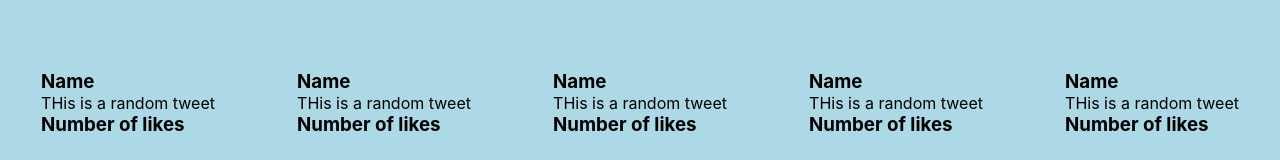
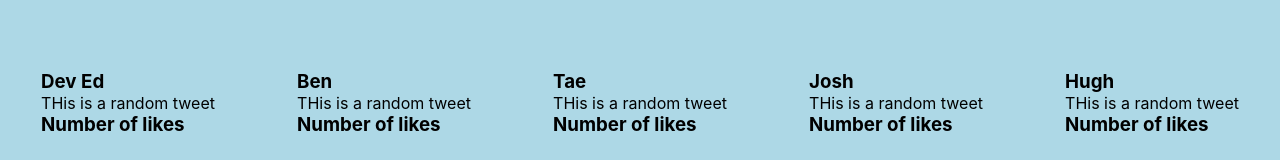
Before and after one commit to quantum93/projectreact, a React (Create React App) app: page / in a window 1280 px wide. Shown: the part 297-457 px from the top of the page. Built offline with nearby package versions, Linux system fonts and the light colour scheme.

Commit message:
It shows how to use props

```diff
--- a/src/App.js
+++ b/src/App.js
@@ -6,11 +6,11 @@ function App() {
 
   return(
     <div className="app">
-      <Tweet />
-      <Tweet />
-      <Tweet />
-      <Tweet />
-      <Tweet />
+      <Tweet name='Dev Ed'/>
+      <Tweet name='Ben'/>
+      <Tweet name='Tae'/>
+      <Tweet name='Josh'/>
+      <Tweet name='Hugh'/>
     </div>
   );
 }
--- a/src/tweet.js
+++ b/src/tweet.js
@@ -1,10 +1,10 @@
 import React from 'react';
 import './App.css';
 
-function Tweet() {
+function Tweet(props) {
   return(
     <div className = "tweet">
-      <h3>Name</h3>
+      <h3>{props.name}</h3>
       <p>THis is a random tweet</p>
       <h3>Number of likes</h3>
     </div>
```
